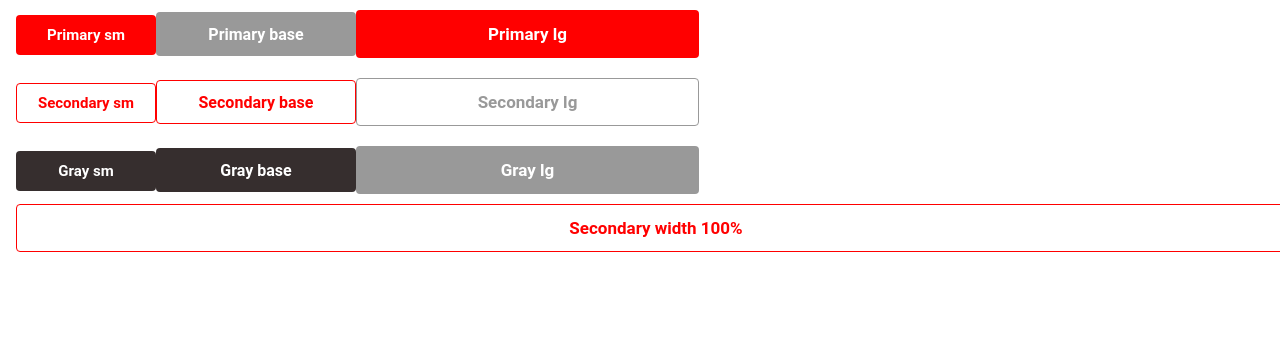
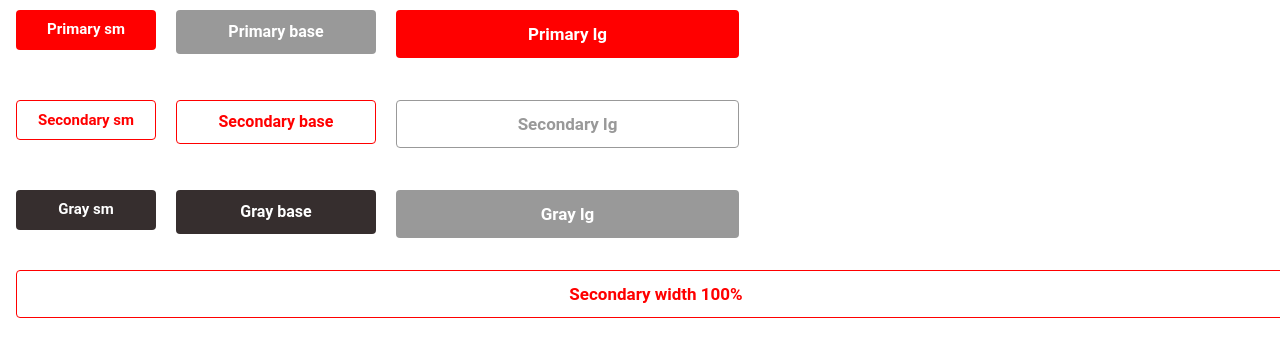
Before and after one commit to tampham512/practice, a React (Create React App) app: page /style-guide in a window 1280 px wide. Shown: the top 356 px of the page. Built offline with nearby package versions, Linux system fonts and the light colour scheme.

Commit message:
update select

```diff
--- a/src/App.js
+++ b/src/App.js
@@ -1,4 +1,5 @@
 import { Link } from "react-router-dom";
+
 function App() {
   return (
     <div className="App">
--- a/src/components/Select/index.jsx
+++ b/src/components/Select/index.jsx
@@ -14,12 +14,12 @@ const ISelect = ({
   placeholder = "Chọn ...",
   margin = "16px 0",
   fontSize = "16px",
-
   width = "343px",
   height = "48px",
   color = "#C1C1C1",
   border = "1px solid #C1C1C1",
   colorHover = "#333333",
+
   label,
   fontSizeLabel = "14px",
   fontWeightLabel = "700",
--- a/src/components/Select/styled.js
+++ b/src/components/Select/styled.js
@@ -39,9 +39,6 @@ export const SelectBox = styled.div`
     .ant-select-arrow span svg {
       fill: ${({ colorHover, $value }) => $value && colorHover};
     }
-    .ant-select-item.ant-select-item-group {
-      color: red;
-    }
   }
   .ant-select-focused {
     .ant-select-selector {
@@ -52,6 +49,21 @@ export const SelectBox = styled.div`
     }
     .ant-select-arrow span svg {
       fill: ${({ colorHover }) => colorHover};
+    }
+    .ant-select-selection-item {
+      color: ${({ colorHover }) => colorHover};
+    }
+  }
+  .ant-select-open {
+    .ant-select-selection-placeholder {
+      color: ${({ colorHover }) => colorHover};
+      font-weight: bold;
+    }
+    .ant-select-selection-item {
+      font-weight: bold;
+    }
+    .ant-select-arrow span svg {
+      transform: rotateX(180deg);
     }
   }
   .ant-select-item {
@@ -83,7 +95,18 @@ export const LabelSelect = styled.label`
 
 export const ErrorSelectBox = styled(SelectBox)`
   .ant-select-selector {
-    border-color: red !important;
+    border-color: red !important ;
+    .ant-select-selection-placeholder {
+      color: ${({ colorHover }) => colorHover};
+    }
+  }
+  .ant-select-arrow span svg {
+    fill: ${({ colorHover }) => colorHover};
+  }
+  .ant-select-focused {
+    .ant-select-selector {
+      border-color: red !important;
+    }
   }
 `;
 
--- a/src/index.js
+++ b/src/index.js
@@ -2,7 +2,7 @@ import React from "react";
 import ReactDOM from "react-dom/client";
 import { createGlobalStyle } from "styled-components";
 import "./assets/boxicons-2.0.7/css/boxicons.min.css";
-import "antd/dist/antd.css";
+import "antd/dist/antd.min.css";
 import App from "./App";
 import StyleGuide from "./pages/StyleGuide/index";
 import { BrowserRouter, Routes, Route } from "react-router-dom";
--- a/src/pages/InputGuide/index.jsx
+++ b/src/pages/InputGuide/index.jsx
@@ -10,42 +10,42 @@ const InputGuide = () => {
           placeholder="Tên đăng nhập/Email"
           prefix="bx bx-user-circle"
           width="400px"
-        ></Input>
+        />
         <Input
           placeholder="Tên đăng nhập/Email"
           prefix="bx bx-user-circle"
           width="400px"
           status="error"
           message="Tên đăng nhập/Email không đúng"
-        ></Input>
+        />
       </div>
       <div>
         <Input
           $type="password"
           placeholder="Nhập mật khẩu"
           prefix="bx bx-lock-alt"
-        ></Input>
+        />
         <Input
           $type="password"
           placeholder="Nhập mật khẩu"
           prefix="bx bx-lock-alt"
           status="error"
           message="Mật khẩu không chính xác"
-        ></Input>
+        />
       </div>
       <div>
         <Input
           label="Tên đăng nhập/Email"
           placeholder="Tên đăng nhập/Email"
           width="400px"
-        ></Input>
+        />
         <Input
           label="Tên đăng nhập/Email"
           placeholder="Tên đăng nhập/Email"
           width="400px"
           status="error"
           message="Tên đăng nhập/Email không đúng"
-        ></Input>
+        />
       </div>
     </InputGuideContainer>
   );
--- a/src/pages/StyleGuide/index.jsx
+++ b/src/pages/StyleGuide/index.jsx
@@ -2,13 +2,19 @@ import React from "react";
 
 import Button from "../../components/Button/index";
 
+import { ButtonGuideContainer } from "./styled";
+
 const StyleGuide = () => {
   return (
     <div>
+      <ButtonGuideContainer>
         <Button $size="sm">Primary sm</Button>
         <Button disabled>Primary base</Button>
         <Button $size="lg">Primary lg</Button>
-      <br></br>
+      </ButtonGuideContainer>
+      <br />
+
+      <ButtonGuideContainer>
         <Button $type="secondary" $size="sm">
           Secondary sm
         </Button>
@@ -16,7 +22,9 @@ const StyleGuide = () => {
         <Button $type="secondary" $size="lg" disabled>
           Secondary lg
         </Button>
-      <br></br>
+      </ButtonGuideContainer>
+      <br />
+      <ButtonGuideContainer>
         <Button $type="gray" $size="sm">
           Gray sm
         </Button>
@@ -24,6 +32,7 @@ const StyleGuide = () => {
         <Button $type="gray" $size="lg" disabled>
           Gray lg
         </Button>
+      </ButtonGuideContainer>
 
       <br></br>
       <Button $type="secondary" $size="lg" width="100%" margin={0}>
--- /dev/null
+++ b/src/pages/StyleGuide/styled.js
@@ -0,0 +1,7 @@
+import styled from "styled-components";
+
+export const ButtonGuideContainer = styled.div`
+  display: flex;
+  flex-wrap: wrap;
+  gap: 20px;
+`;
```
Also changed, not shown: src/components/ButtonAnt/index.jsx (added, +32 -0 lines), src/components/Select/style.css (deleted). Lines whose indentation alone changed are shown as unchanged.
